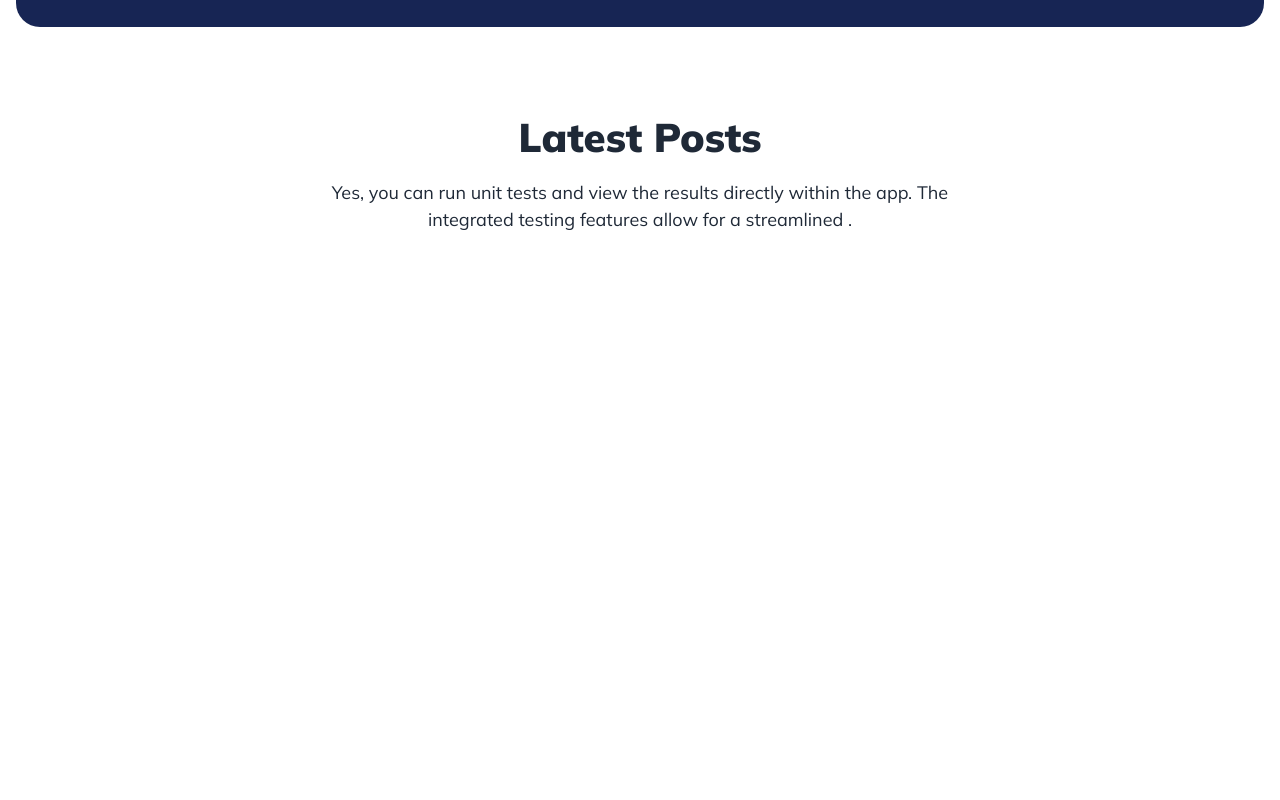
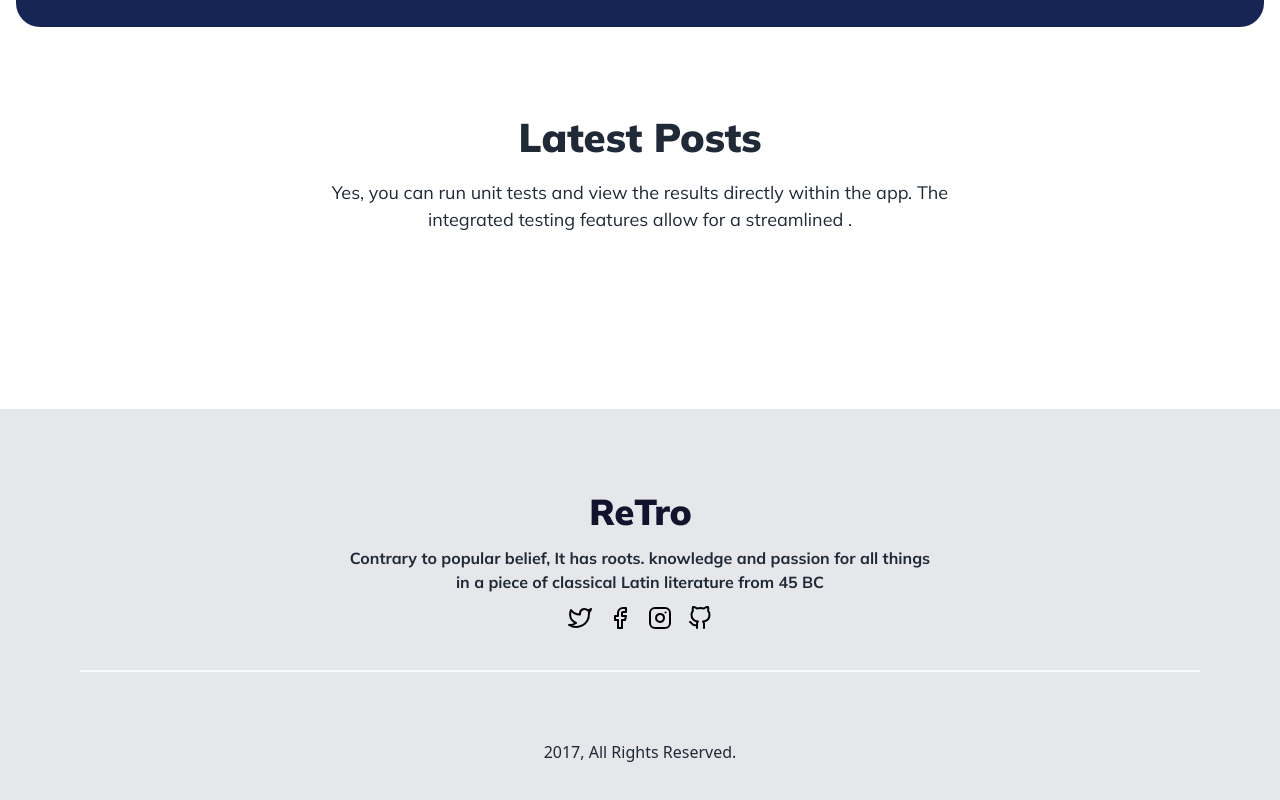
Before and after one commit to prodipcoderr/assingment-06, a plain HTML site: page index.html in a window 1280 px wide. Shown: the part 1612-2412 px from the top of the page. Before the commit the page ends 1941 px from the top, so only its background shows below. Drawn offline with nearby package versions, Linux system fonts and the light colour scheme; no server answers.

Commit message:
Add files via upload

```diff
--- a/index.html
+++ b/index.html
@@ -106,7 +106,6 @@
       </section>
       <!-- Banner section start here -->
 
-
       <section id="discuss-section" class="mt-20">
         <div class="discuss-title text-center space-y-2">
           <h3 class="font-mulish font-black text-[40px]">Let’s Discuss</h3>
@@ -163,9 +162,27 @@
         </section>
         <!-- latest post section end here -->
       </section>
+
+
     </div>
   </main>
-  <footer></footer>
+  <footer class="bg-gray-200 mt-20 p-20 space-y-8">
+    <div class="footer-info text-center space-y-3">
+      <div class="foo-images flex justify-center">
+        <img src="./images/logo.png" alt="">
+      </div>
+      <p class="font-mulish font-bold">Contrary to popular belief, It has roots. knowledge and passion for all things <br> in a piece of classical Latin literature from 45 BC</p>
+
+      <div class="foo-icon justify-center flex gap-4 border-b-2 border-gray-50 pb-10">
+        <img src="./images/twitter.svg" alt="">
+        <img src="./images/facebook.svg" alt="">
+        <img src="./images/instagram.svg" alt="">
+        <img src="./images/github.svg" alt="">
+      </div>
+    </div>
+    <hr class="border-2">
+    <p class="text-center">2017, All Rights Reserved.</p>
+  </footer>
   <script src="./js/main.js"></script>
 </body>
 
```
Also changed, not shown: images/facebook.svg (added), images/github.svg (added), images/instagram.svg (added), images/twitter.svg (added).
